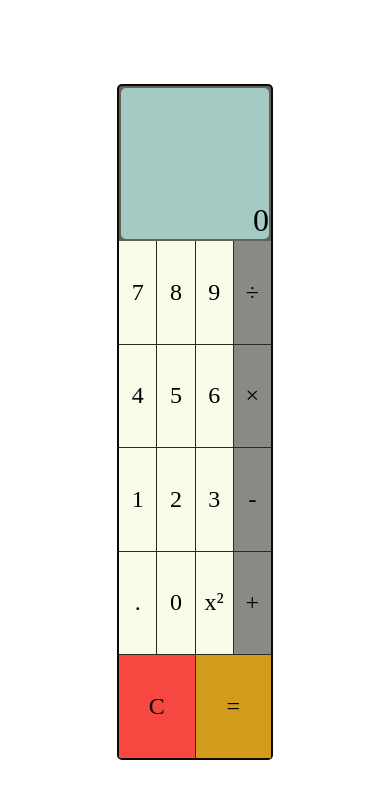
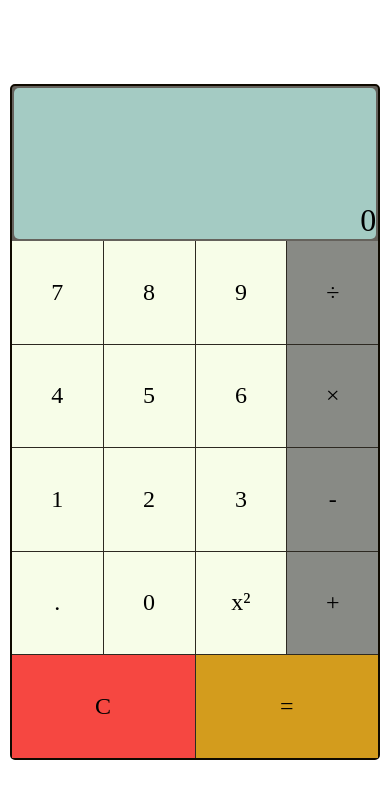
Before and after one commit to rustyff12/calculator, a plain HTML site: page index.html in a window 390 px wide. Drawn offline with Linux system fonts and the light colour scheme.

Commit message:
media queries for calculator vw

```diff
--- a/css/main.css
+++ b/css/main.css
@@ -203,3 +203,19 @@ button {
 .disabled:hover {
     cursor: default;
 }
+
+@media screen and (max-width: 1000px) {
+    .calculator {
+        width: 65vw;
+    }
+}
+@media screen and (max-width: 850px) {
+    .calculator {
+        width: 75vw;
+    }
+}
+@media screen and (max-width: 600px) {
+    .calculator {
+        width: 95vw;
+    }
+}
```
